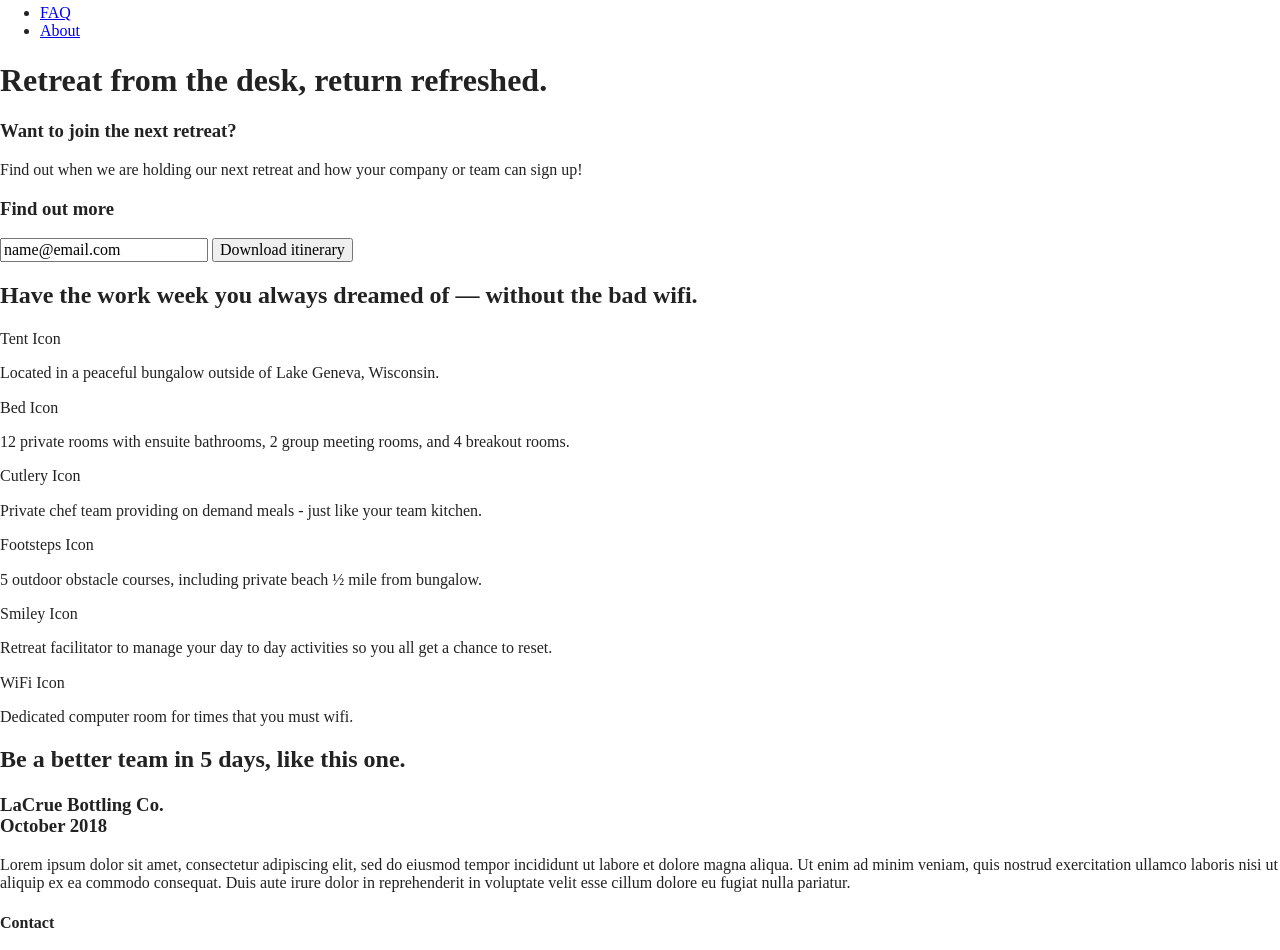
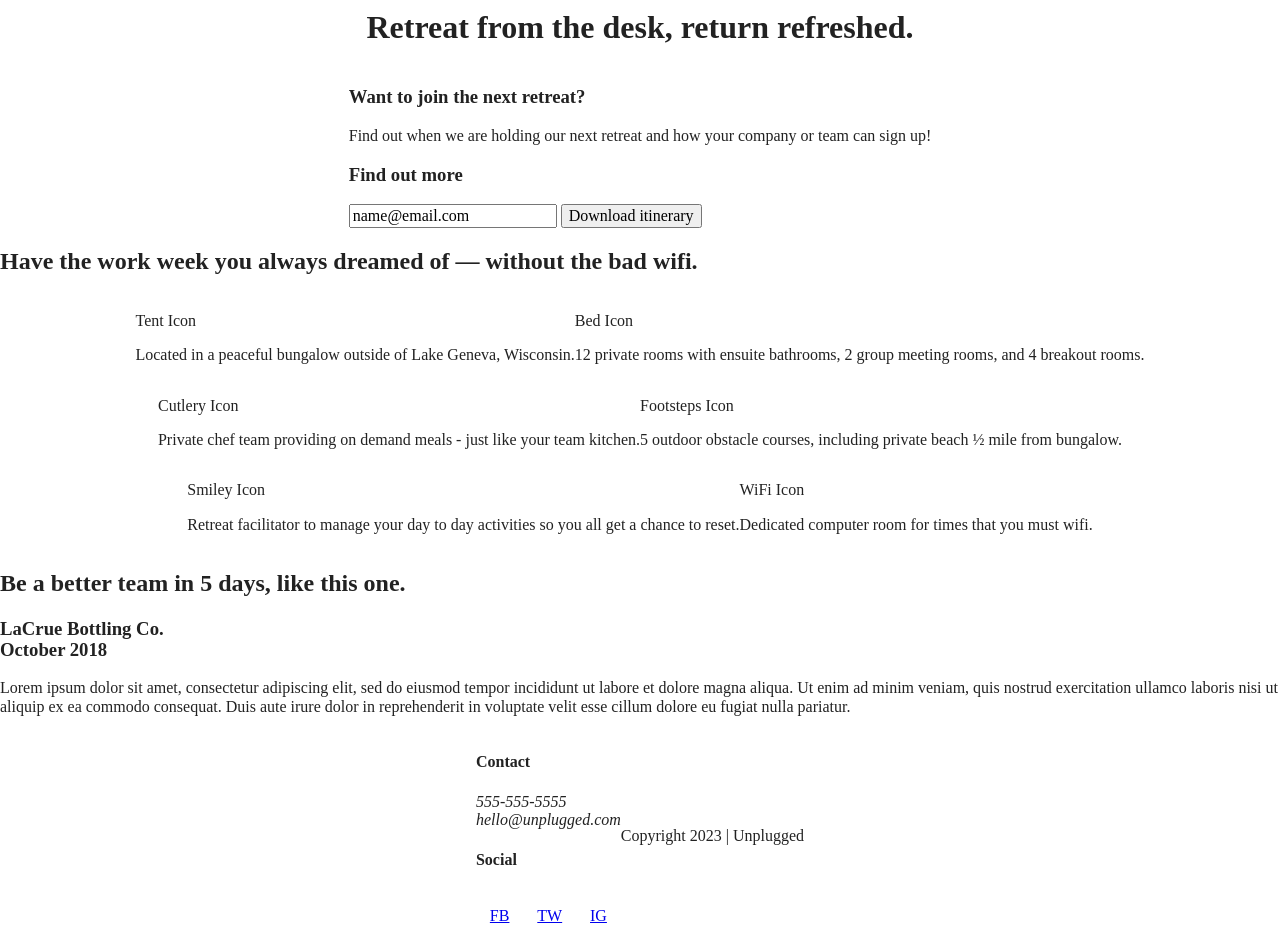
Before and after one commit to Tisca/Unplugged-responsive, a website built with Parcel: page index.html in a window 1280 px wide. Shown: the part 120-1070 px from the top of the page. Built offline with nearby package versions, Linux system fonts and the light colour scheme.

Commit message:
Styled Layout with Flexbox

```diff
--- a/css/main.css
+++ b/css/main.css
@@ -86,6 +86,121 @@
 /* ==========================================================================
    Author's custom styles
    ========================================================================== */
+
+/* -------------------- Base Header - Footer Styles -------------------- */
+
+header,
+footer {
+  display: flex;
+  justify-content: center;
+  align-items: center;
+  flex-flow: row wrap;
+}
+
+header .content-wrapper {
+  display: flex;
+  justify-content: center;
+  align-items: center;
+  flex-flow: row wrap;
+}
+
+header nav {
+  display: flex;
+  justify-content: space-around;
+  align-items: center;
+  flex-flow: row wrap
+}
+
+header nav ul {
+  display: flex;
+  justify-content: space-around;
+}
+
+footer .social-icons {
+  display: flex;
+  justify-content: space-around;
+  align-items: center;
+}
+
+footer .social-icons p {
+  display: flex;
+  justify-content: center;
+  align-items: center;
+}
+
+/* -------------------- Mobile Styles – Homepage -------------------- */
+
+/* Hero Area */
+
+.hero-area {
+  display: flex;
+  justify-content: center;
+  flex-flow: row wrap;
+}
+
+/* Aside */
+
+aside {
+  display: flex;
+  justify-content: center;
+  align-items: center;
+  flex-flow: row wrap;
+}
+
+/* Features */
+
+.features {
+  display: flex;
+  justify-content: center;
+  flex-flow: row wrap;
+}
+
+.features .features-items {
+  display: flex;
+  justify-content: center;
+  align-items: center;
+  flex-flow: row wrap;
+}
+
+/* Reviews */
+
+.reviews {
+  display: flex;
+  justify-content: center;
+  flex-flow: row wrap;
+}
+
+/* -------------------- Mobile Styles – About Page -------------------- */
+
+.mission {
+  display: flex;
+  justify-content: center;
+  align-items: center;
+  flex-flow: row wrap;
+}
+
+.contact-section {
+  display: flex;
+  justify-content: center;
+  align-items: center;
+  flex-flow: row wrap;
+}
+
+/* -------------------- Mobile Styles – FAQ Page -------------------- */
+
+.faq {
+  display: flex;
+  justify-content: center;
+  align-items: center;
+  flex-flow: row wrap;
+}
+
+.faq .content-wrapper {
+  display: flex;
+  justify-content: center;
+  align-items: center;
+  flex-flow: row wrap;
+}
 
 /* ==========================================================================
    Helper classes
```
